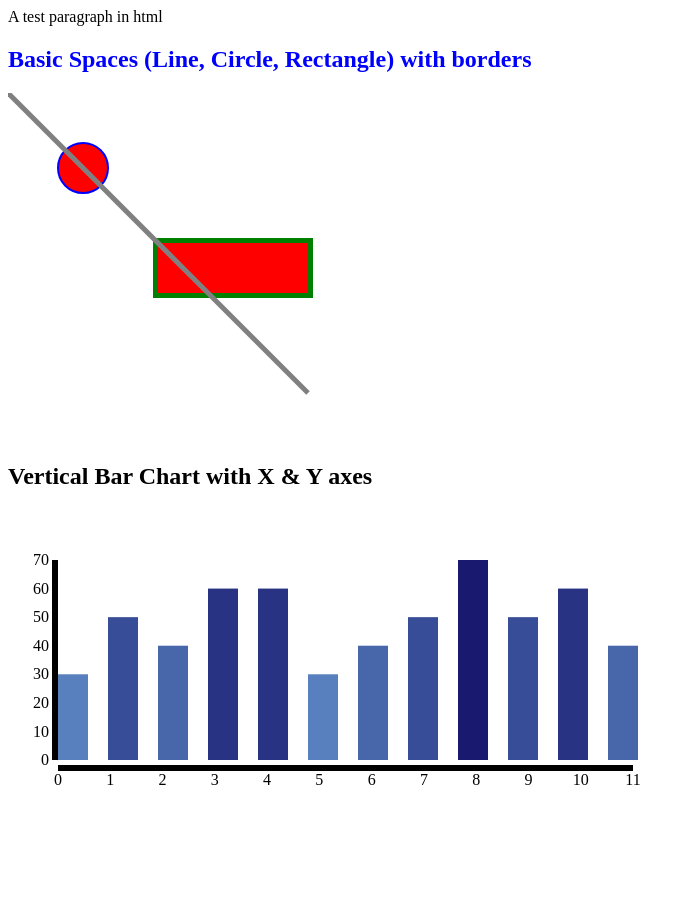
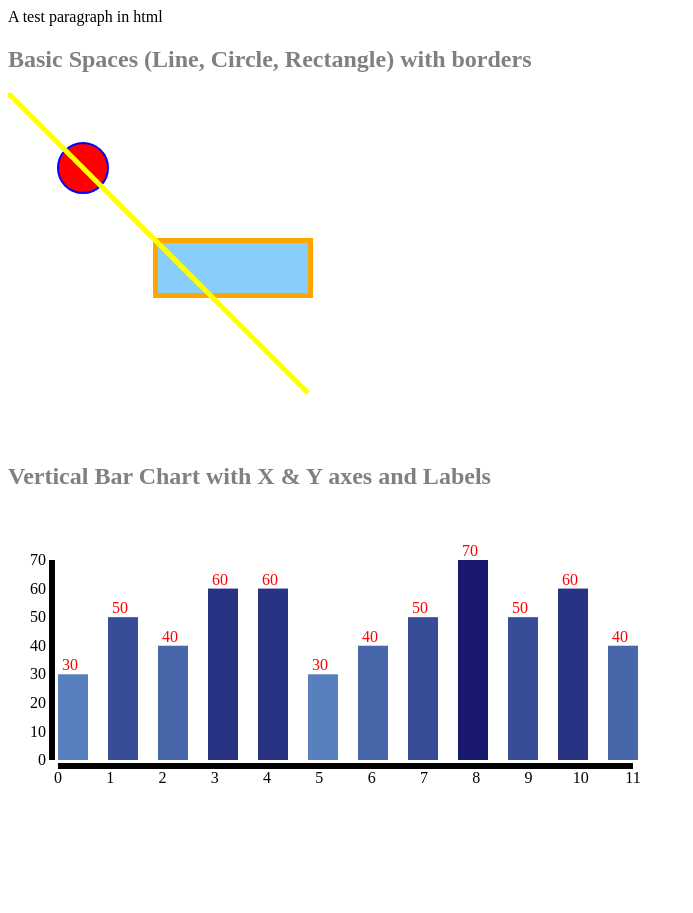
Before and after one commit to PrithviKamath/Data-Visualizations, a plain HTML site: page Basic Visualizations with D3/index.html in a window 1280 px wide. Shown: the whole page, without its empty margins (0-693 px from the left). Drawn offline with nearby package versions, Linux system fonts and the light colour scheme.

Commit message:
Bar chart + Axes + Lables + Transformation

```diff
--- a/Basic Visualizations with D3/index.html
+++ b/Basic Visualizations with D3/index.html
@@ -11,7 +11,7 @@
 		d3.select("body")
 			.append("h2")
 			.text("Basic Spaces (Line, Circle, Rectangle) with borders")
-			.style("color","blue");
+			.style("color","grey");
 
 		//create canvas to add your vizsualizations to your html tag
 		var canvas1=d3.select("body")
@@ -34,8 +34,8 @@
 							.attr("y",150)
 							.attr("height",50)
 							.attr("width",150)
-							.attr("style","outline: thick solid green")		//another method to create square border
-							.attr("fill","red");
+							.attr("style","outline: thick solid orange")		//another method to create square border
+							.attr("fill","#87cefa");
 
 		//add line to your canvas
 		var line=canvas1.append("line")
@@ -43,7 +43,7 @@
 						.attr("y1",0)
 						.attr("x2",300)
 						.attr("y2",300)
-						.attr("stroke","grey")
+						.attr("stroke","yellow")
 						.attr("stroke-width",5);
 
 
@@ -55,7 +55,8 @@
 
 		d3.select("body")
 			.append("h2")
-			.text("Vertical Bar Chart with X & Y axes")
+			.text("Vertical Bar Chart with X & Y axes and Labels")
+			.style("color","grey");
 
 		//create canvas to add your vizsualizations to your html tag
 		var canvas2=d3.select("body")
@@ -97,19 +98,37 @@
 							.attr("x",function(d,i){return i*50;})
 							.attr("width",30)
 							.attr("y",function(d){return yScale(d);})
-							.attr("height",function(d){return bheight-yScale(d);})
-							.style("fill",function(d){return colorScale(d)});
+							.attr("height",function(d){return 0;});
 
+
+		//Adding lables
+		canvas2.selectAll("text")
+				.data(dataset)
+				.enter()
+					.append("text")
+					.attr("fill","red")
+					.attr("x",function(d,i){return i*50 + 4;})
+					.attr("y",function(d){return yScale(d)-4;})
+					.text(function(d) {return d})
 
 
 		//Adding X & Y axis to the canvas
 		canvas2.append("g")
-				.attr("transform","translate(0,205)")		//position of X axis (0,height + padding)
+				.attr("transform","translate(0,203)")		//position of X axis (0,height + padding)
 				.call(x_axis);
 
 		canvas2.append("g")
-				.attr("transform","translate(0,0)")			//position of Y axis (0,0)
+				.attr("transform","translate(-3,0)")			//position of Y axis (0,0)
 				.call(y_axis);
+
+
+		//Adding transition to bars
+		bars.transition()
+			.duration(2500)
+			.delay(500)
+			.attr("height", function(d){return bheight-yScale(d);})
+			.each("end", function(){d3.select(this).style("fill",function(d){return colorScale(d)})}); //fill color added at the end of the transition
+
 	</script>
 
 
```
